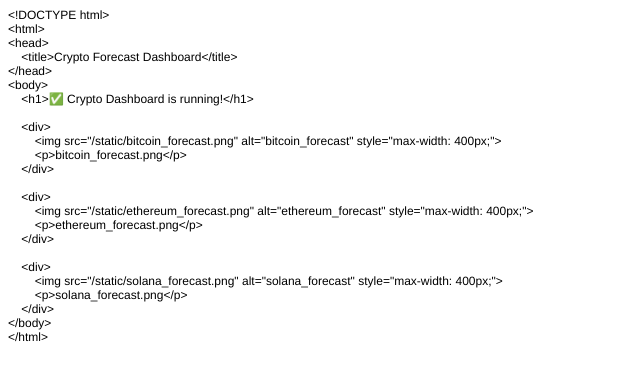
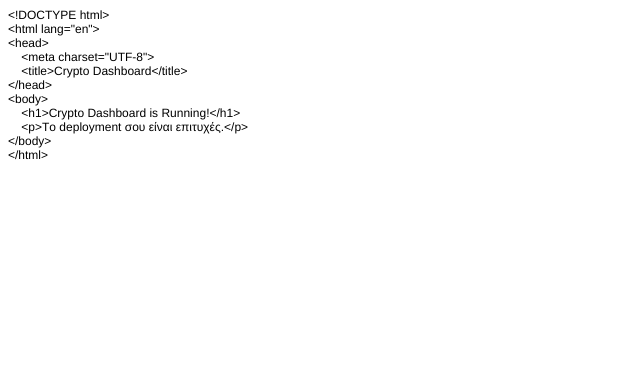
Before and after one commit to kiriak/crypto-forecast-new, a Flask app: page / in a window 1280 px wide. Shown: the top 381 px of the page, without its empty margins (0-640 px from the left). Run offline with Flask 3, Linux system fonts and the light colour scheme.

Commit message:
Τελευταίες αλλαγές πριν το Render deploy

```diff
--- a/templates/index.html
+++ b/templates/index.html
@@ -8,33 +8,19 @@
   <meta name="CocoaVersion" content="2575.6">
   <style type="text/css">
     p.p1 {margin: 0.0px 0.0px 0.0px 0.0px; font: 12.0px Helvetica; -webkit-text-stroke: #000000}
-    p.p2 {margin: 0.0px 0.0px 0.0px 0.0px; font: 12.0px Helvetica; -webkit-text-stroke: #000000; min-height: 14.0px}
     span.s1 {font-kerning: none}
   </style>
 </head>
 <body>
 <p class="p1"><span class="s1">&lt;!DOCTYPE html&gt;</span></p>
-<p class="p1"><span class="s1">&lt;html&gt;</span></p>
+<p class="p1"><span class="s1">&lt;html lang="en"&gt;</span></p>
 <p class="p1"><span class="s1">&lt;head&gt;</span></p>
-<p class="p1"><span class="s1"><span class="Apple-converted-space">    </span>&lt;title&gt;Crypto Forecast Dashboard&lt;/title&gt;</span></p>
+<p class="p1"><span class="s1"><span class="Apple-converted-space">    </span>&lt;meta charset="UTF-8"&gt;</span></p>
+<p class="p1"><span class="s1"><span class="Apple-converted-space">    </span>&lt;title&gt;Crypto Dashboard&lt;/title&gt;</span></p>
 <p class="p1"><span class="s1">&lt;/head&gt;</span></p>
 <p class="p1"><span class="s1">&lt;body&gt;</span></p>
-<p class="p1"><span class="s1"><span class="Apple-converted-space">    </span>&lt;h1&gt;✅ Crypto Dashboard is running!&lt;/h1&gt;</span></p>
-<p class="p2"><span class="s1"></span><br></p>
-<p class="p1"><span class="s1"><span class="Apple-converted-space">    </span>&lt;div&gt;</span></p>
-<p class="p1"><span class="s1"><span class="Apple-converted-space">        </span>&lt;img src="/static/bitcoin_forecast.png" alt="bitcoin_forecast" style="max-width: 400px;"&gt;</span></p>
-<p class="p1"><span class="s1"><span class="Apple-converted-space">        </span>&lt;p&gt;bitcoin_forecast.png&lt;/p&gt;</span></p>
-<p class="p1"><span class="s1"><span class="Apple-converted-space">    </span>&lt;/div&gt;</span></p>
-<p class="p2"><span class="s1"></span><br></p>
-<p class="p1"><span class="s1"><span class="Apple-converted-space">    </span>&lt;div&gt;</span></p>
-<p class="p1"><span class="s1"><span class="Apple-converted-space">        </span>&lt;img src="/static/ethereum_forecast.png" alt="ethereum_forecast" style="max-width: 400px;"&gt;</span></p>
-<p class="p1"><span class="s1"><span class="Apple-converted-space">        </span>&lt;p&gt;ethereum_forecast.png&lt;/p&gt;</span></p>
-<p class="p1"><span class="s1"><span class="Apple-converted-space">    </span>&lt;/div&gt;</span></p>
-<p class="p2"><span class="s1"></span><br></p>
-<p class="p1"><span class="s1"><span class="Apple-converted-space">    </span>&lt;div&gt;</span></p>
-<p class="p1"><span class="s1"><span class="Apple-converted-space">        </span>&lt;img src="/static/solana_forecast.png" alt="solana_forecast" style="max-width: 400px;"&gt;</span></p>
-<p class="p1"><span class="s1"><span class="Apple-converted-space">        </span>&lt;p&gt;solana_forecast.png&lt;/p&gt;</span></p>
-<p class="p1"><span class="s1"><span class="Apple-converted-space">    </span>&lt;/div&gt;</span></p>
+<p class="p1"><span class="s1"><span class="Apple-converted-space">    </span>&lt;h1&gt;Crypto Dashboard is Running!&lt;/h1&gt;</span></p>
+<p class="p1"><span class="s1"><span class="Apple-converted-space">    </span>&lt;p&gt;Το deployment σου είναι επιτυχές.&lt;/p&gt;</span></p>
 <p class="p1"><span class="s1">&lt;/body&gt;</span></p>
 <p class="p1"><span class="s1">&lt;/html&gt;</span></p>
 </body>
--- a/web_dashboard.py
+++ b/web_dashboard.py
@@ -1,6 +1,5 @@
 import os
 from flask import Flask, render_template
-import os
 
 app = Flask(__name__, static_folder='static', template_folder='templates')
 
```
Also changed, not shown: requirements.txt (+7 -12 lines).
